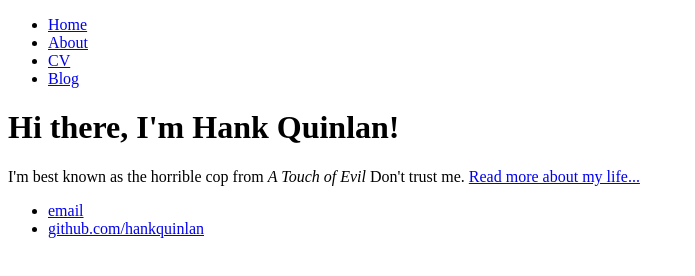
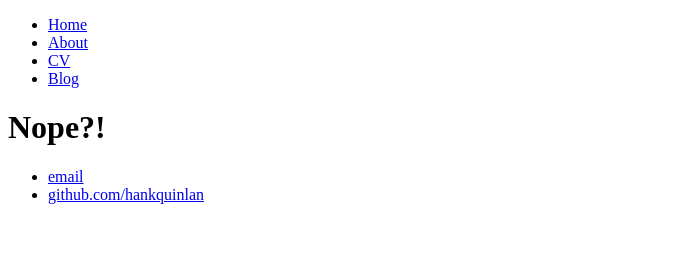
Before and after one commit to Ploxilein/Ploxilein.github.io, a plain HTML site: page index.html in a window 1280 px wide. Shown: the whole page, without its empty margins (0-695 px from the left). Drawn offline with Linux system fonts and the light colour scheme.

Commit message:
Update index.html

```diff
--- a/index.html
+++ b/index.html
@@ -1,7 +1,7 @@
 <!DOCTYPE html>
 <html>
 	<head>
-		<title>Hank Quinlan, Horrible Cop</title>
+		<title>test title</title>
 	</head>
 	<body>
 		<nav>
@@ -14,9 +14,8 @@
 		</nav>
 		<div class="container">
     		<div class="blurb">
-        		<h1>Hi there, I'm Hank Quinlan!</h1>
-				<p>I'm best known as the horrible cop from <em>A Touch of Evil</em> Don't trust me. <a href="/about">Read more about my life...</a></p>
-    		</div><!-- /.blurb -->
+        		<h1>Nope?!</h1>
+		</div><!-- /.blurb -->
 		</div><!-- /.container -->
 		<footer>
     		<ul>
```
